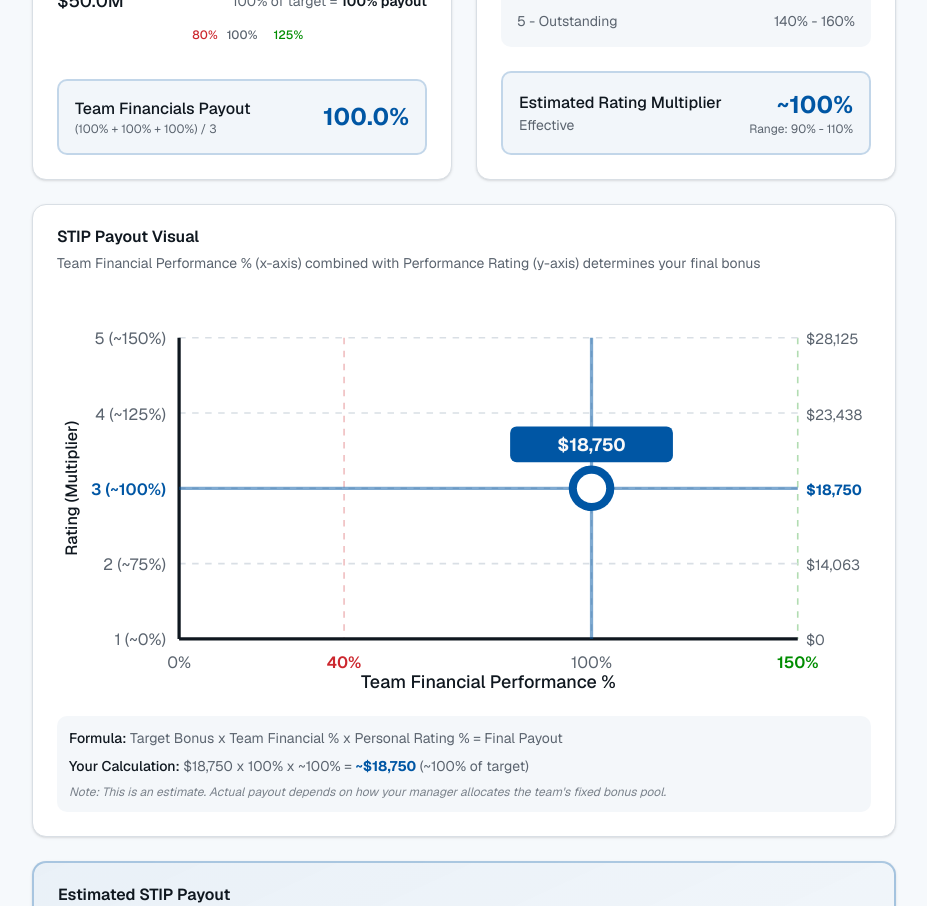
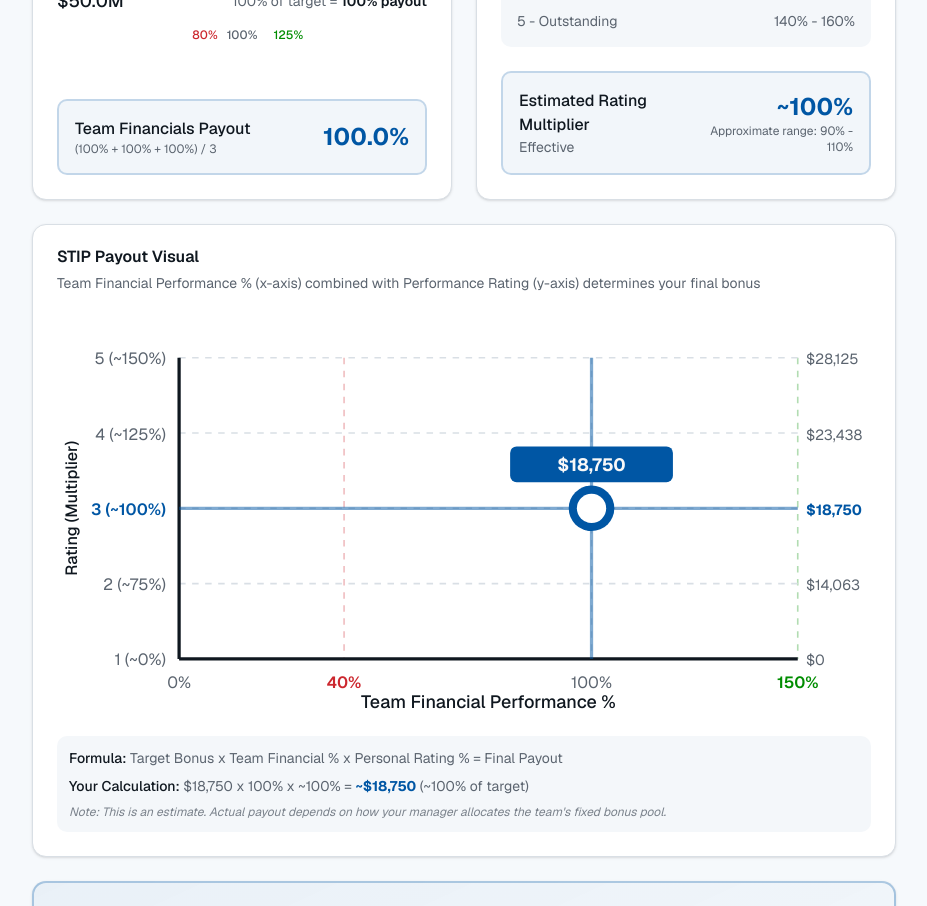
Before and after one commit to danackeret-cloud/v0-incentive-pay-dashboard-2, a Next.js app: page / in a window 1280 px wide. Shown: the part 1380-2286 px from the top of the page, without its empty margins (176-1103 px from the left). Built offline with nearby package versions, Linux system fonts and the light colour scheme.

Commit message:
feat: clarify label in rating highlight as approximate range
Improve clarity on percentage range shown in selected rating.

```diff
--- a/components/stip-calculator.tsx
+++ b/components/stip-calculator.tsx
@@ -479,7 +479,7 @@ export function STIPCalculator() {
                     </span>
                     {personalRating.multiplier > 0 && (
                       <p className="text-xs text-muted-foreground">
-                        Range: {(personalRating.multiplierMin * 100).toFixed(0)}% - {(personalRating.multiplierMax * 100).toFixed(0)}%
+                        Approximate range: {(personalRating.multiplierMin * 100).toFixed(0)}% - {(personalRating.multiplierMax * 100).toFixed(0)}%
                       </p>
                     )}
                   </div>
```
